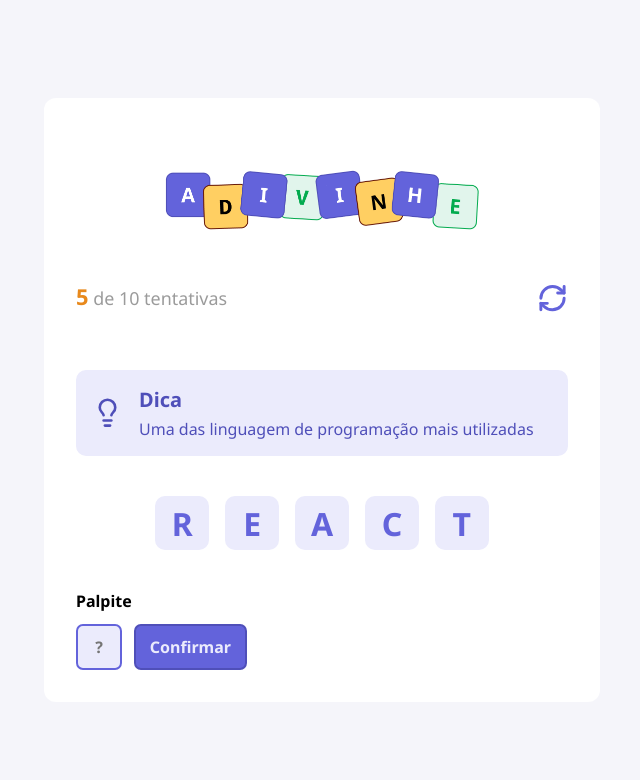
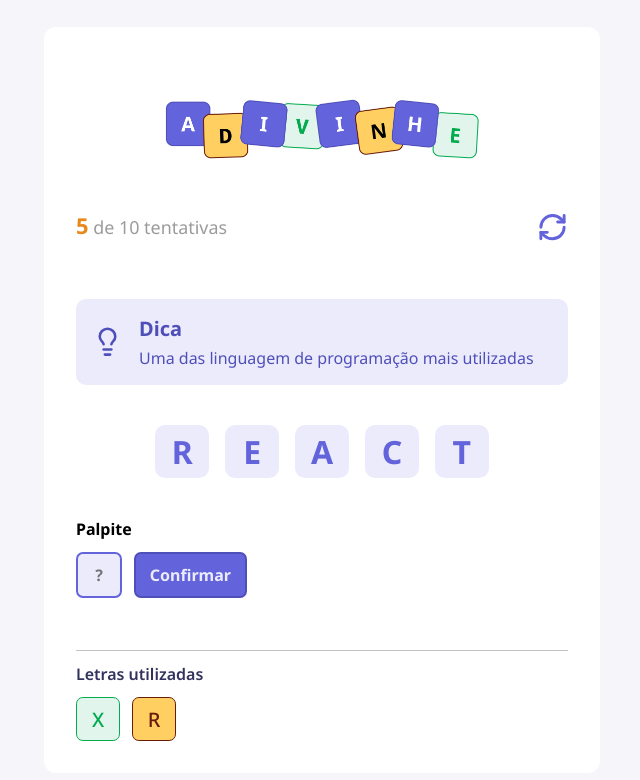
Before and after one commit to SamihFreire/jogo-adivinhacao, a React (Vite) app: page / in a window 1280 px wide. Shown: the top 780 px of the page, without its empty margins (318-958 px from the left). Built offline with nearby package versions, Linux system fonts and the light colour scheme.

Commit message:
feat: criado e estilizado letters used

```diff
--- a/src/App.tsx
+++ b/src/App.tsx
@@ -5,6 +5,7 @@
 import { Letter } from "./components/Letter"
 import { Input } from "./components/Input"
 import { Button } from "./components/Button"
+import { LettersUsed } from  "./components/LettersUsed"
 
 export default function App() {
 
@@ -33,6 +34,8 @@
           <Input autoFocus maxLength={1} placeholder="?" />
           <Button title="Confirmar"/>
         </div>
+
+        <LettersUsed />
       </main>
     </div>
   )
--- a/src/components/Letter/index.tsx
+++ b/src/components/Letter/index.tsx
@@ -2,11 +2,20 @@
 
 type Props = {
     value?: string,
+    size?: "default" | "small",
+    color?: "default" | "correct" | "wrong",
 }
 
-export function Letter({ value = "" }: Props) {
+export function Letter({ value = "", size = "default", color = "default" }: Props) {
     return(
-        <div className={styles.letter}>
+        <div
+        className={`
+        ${styles.letter}
+        ${size === "small" && styles.letterSmall}
+        ${color === "correct" && styles.letterCorrect}
+        ${color === "wrong" && styles.letterWrong}
+        `}
+        >
             <span>{value}</span>
         </div>
     )
--- a/src/components/Letter/styles.module.css
+++ b/src/components/Letter/styles.module.css
@@ -14,3 +14,25 @@
     align-items: center;
     justify-content: center;
 }
+
+.letterSmall {
+    width: 2.75rem;
+    height: 2.75rem;
+    border-radius: 0.43rem;
+
+    font-size: 1.25rem;
+    font-weight: 500;
+    border: 1px solid #6363db;
+}
+
+.letterCorrect {
+    background-color: #e1f5ec;
+    border-color: #03ab4f;
+    color: #03ab4f;
+}
+
+.letterWrong {
+    background-color: #ffcf62;
+    border-color: #691b0a;
+    color: #691b0a;
+}
--- /dev/null
+++ b/src/components/LettersUsed/index.tsx
@@ -0,0 +1,17 @@
+import styles from "./styles.module.css"
+
+import {Letter} from "../Letter"
+
+
+export function LettersUsed() {
+    return (
+        <div className={styles.lettersUsed}>
+            <h5>Letras utilizadas</h5>
+
+            <div>
+                <Letter value="X" size="small" color="correct" />
+                <Letter value="R" size="small" color="wrong" />
+            </div>
+        </div>
+    )
+}
--- /dev/null
+++ b/src/components/LettersUsed/styles.module.css
@@ -0,0 +1,18 @@
+.lettersUsed {
+    width: 100%;
+    margin-top: 3.25rem;
+    border-top: 1px solid #c3c3c3;
+}
+
+.lettersUsed > h5 {
+    color: #32325f;
+    font-size: 1rem;
+    font-weight: 600;
+    margin: 0.75rem 0;
+}
+
+.lettersUsed > div {
+    display: flex;
+    gap: 0.75rem;
+    flex-wrap: wrap;
+}
```
